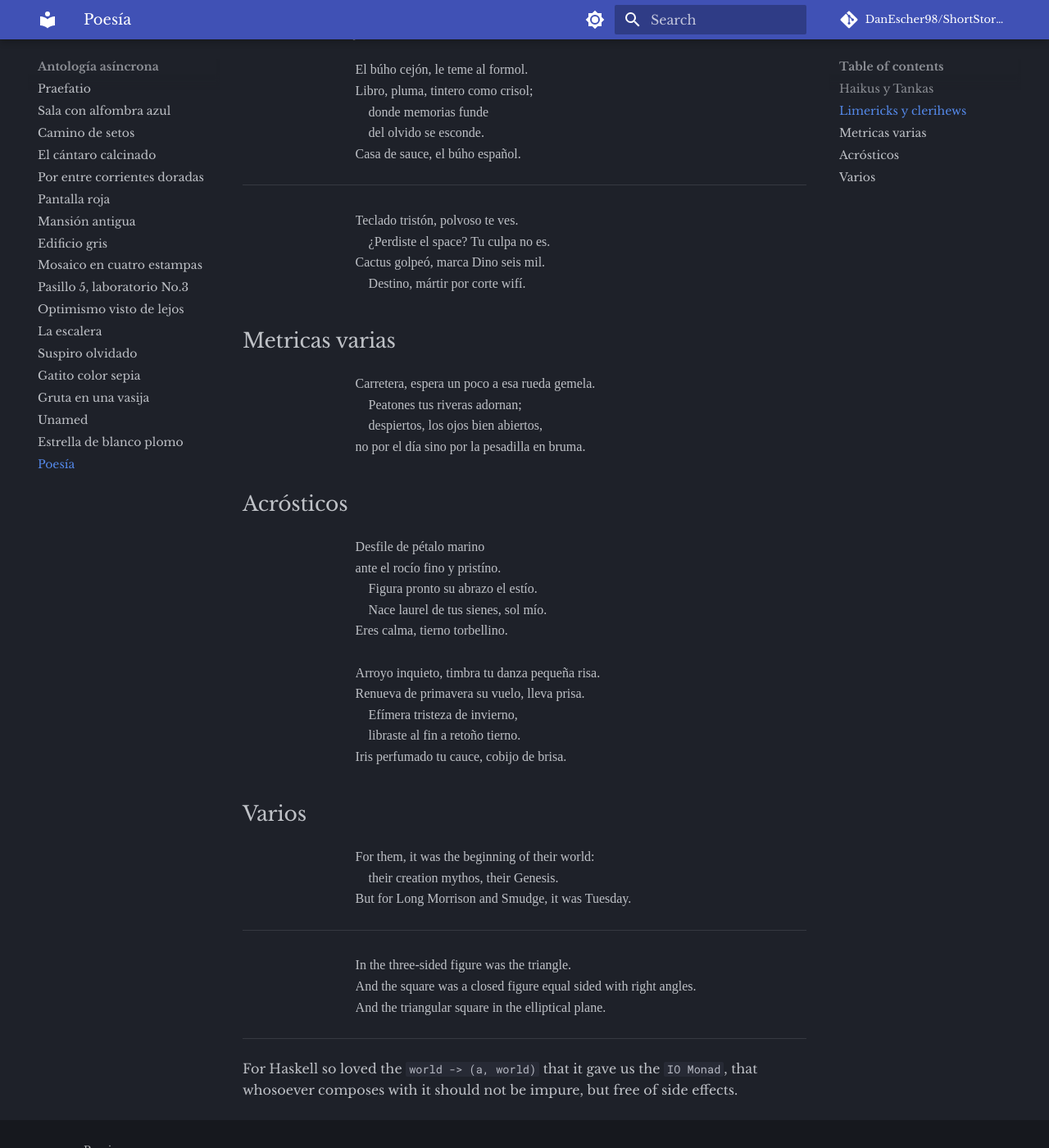
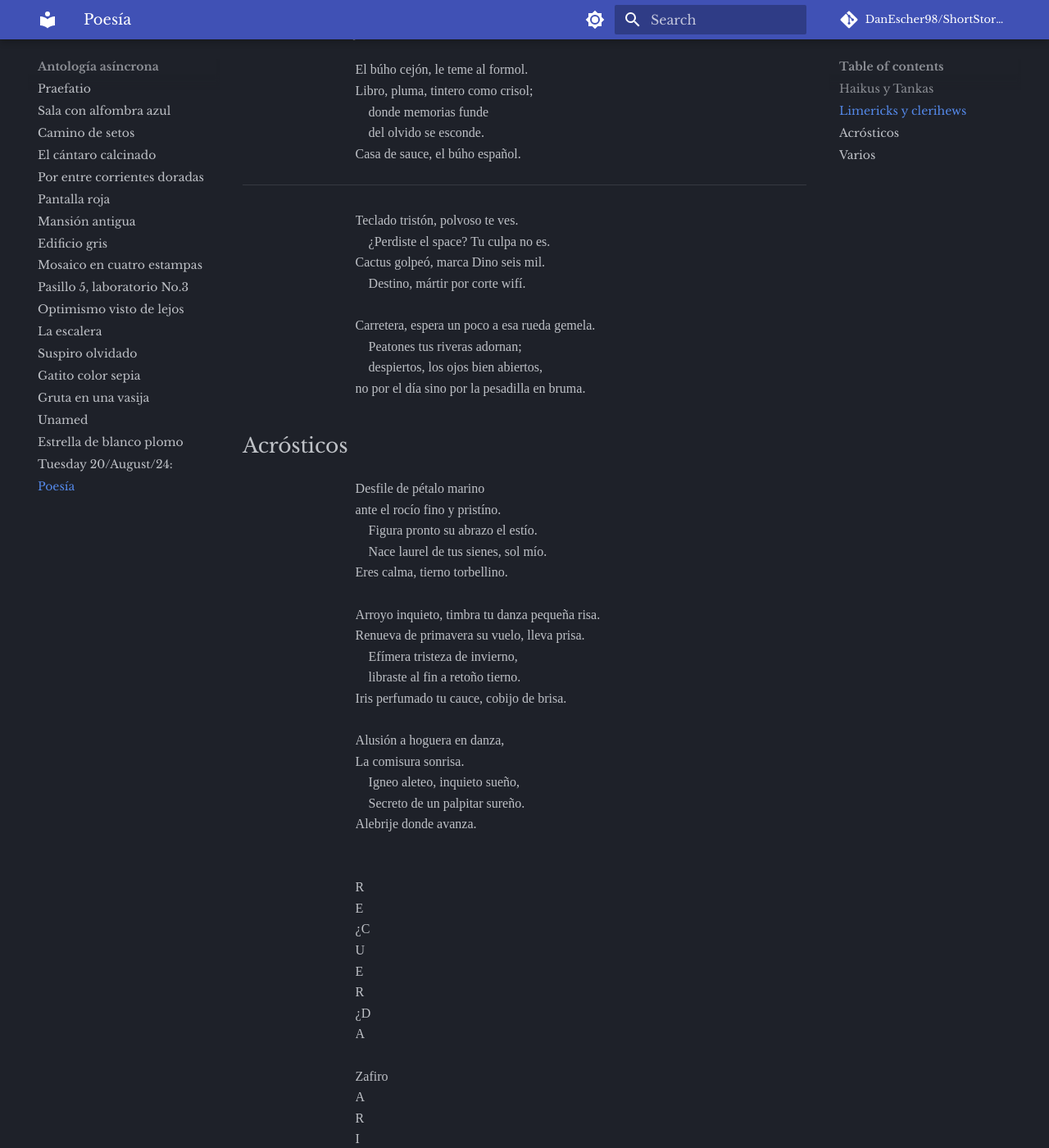
Before and after one commit to DanEscher98/ShortStories, an MkDocs documentation site: the page built from pages/poetry.md, in a window 1280 px wide and 1400 px high, scrolled down 999 px. Shown: the whole window at 82% size. Built offline with MkDocs 1.6.1 and Material for MkDocs 9.7.7, drawn with Linux system fonts in a browser that asks for light colours; comment, search, counter and statistics services are not loaded; some of the changed text lies outside the part shown.

Commit message:
modified:   pages/0E_GrutaEnVasija.md 	modified:   pages/10_UnamedAdelaida.md 	new file:   pages/22_Tue20-Aug-24.md 	modified:   pages/poetry.md

```diff
--- a/pages/poetry.md
+++ b/pages/poetry.md
@@ -55,7 +55,7 @@ Teclado tristón, polvoso te ves.
     ¿Perdiste el space? Tu culpa no es.
 Cactus golpeó, marca Dino seis mil.
     Destino, mártir por corte wifí.
-</div>
+</divbn7 6                                                                                                                                                                                                                                                                                                                                                                                                                                                                                                                                                                                                                                                                                                                                                                                                                                                                                                                                                                                                                                                                                                                                                                                                                                                                                                                                                                                                                           b7
 
 
 ## Metricas varias
@@ -86,6 +86,42 @@ Renueva de primavera su vuelo, lleva prisa.
 Iris perfumado tu cauce, cobijo de brisa.
 </div>
 
+<div class="poem">
+Alusión a hoguera en danza,
+La comisura sonrisa.
+    Igneo aleteo, inquieto sueño,
+    Secreto de un palpitar sureño.
+Alebrije donde avanza.
+</div>
+
+<div class="poem">
+<!--
+ABBA
+CDDC
+ABCCBA
+.
+Question:
+Ella: vivaz, lumbre, inquieta, flecha,
+Permanece libre, sobrevuela las cadenas terrenas
+-->
+
+R
+E
+¿C
+U
+E
+R
+¿D
+A
+
+Zafiro
+A
+R
+I
+N
+A
+</div>
+
 
 ## Varios
 
```
Also changed, not shown: pages/0E_GrutaEnVasija.md (+5 -5 lines), pages/10_UnamedAdelaida.md (+5 -5 lines), pages/22_Tue20-Aug-24.md (added, +14 -0 lines).
